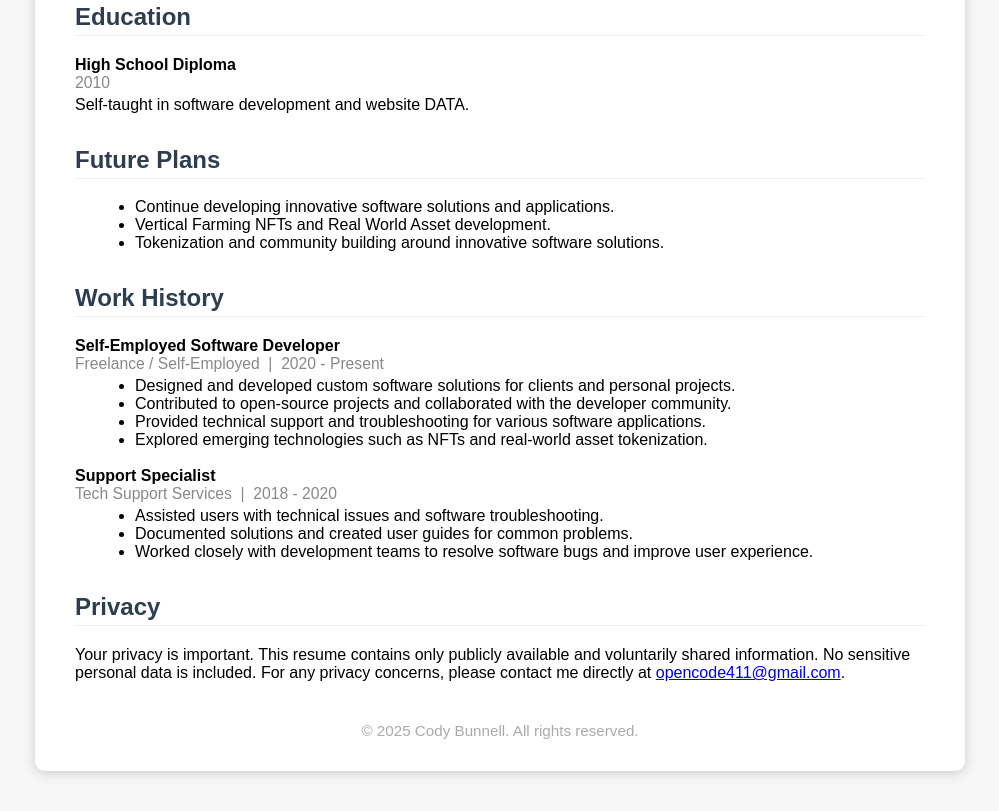
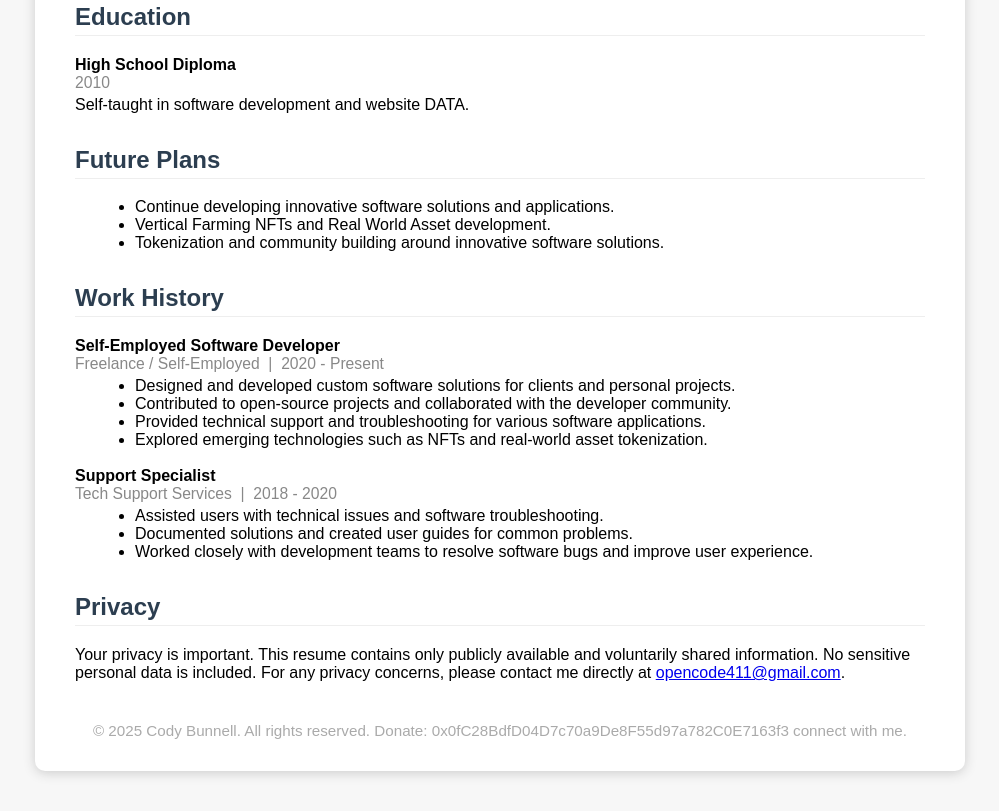
Before and after one commit to Coderad32/Coderad32, a plain HTML site: page index.html in a window 1280 px wide. Shown: the part 599-1410 px from the top of the page, without its empty margins (140-1139 px from the left). Drawn offline with Linux system fonts and the light colour scheme.

Commit message:
Update index.html
add wallet address.

```diff
--- a/index.html
+++ b/index.html
@@ -94,7 +94,7 @@
         </div>
 
         <div class="footer">
-            © 2025 Cody Bunnell. All rights reserved.
+            © 2025 Cody Bunnell. All rights reserved. Donate: 0x0fC28BdfD04D7c70a9De8F55d97a782C0E7163f3 connect with me.
         </div>
     </div>
 </body>
```
